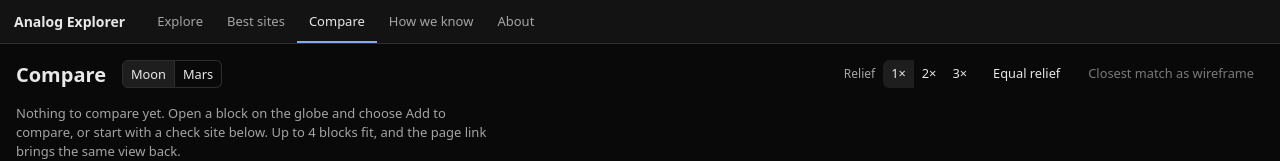
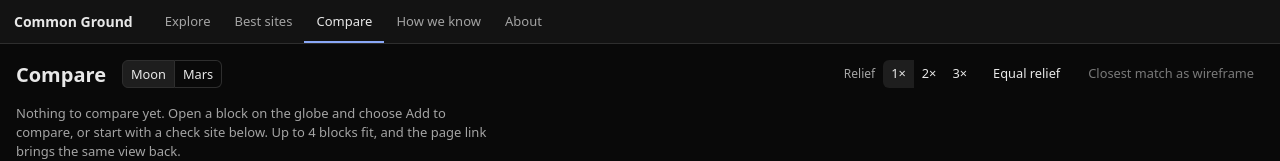
Before and after one commit to jameshou28/common-ground, a Next.js app in the folder web/: page /compare in a window 1280 px wide. Shown: the top 161 px of the page. Built offline with nearby package versions, Linux system fonts and the light colour scheme; no server answers; the database is empty.

Commit message:
chore: rename the app to Common Ground

```diff
--- a/web/src/app/layout.tsx
+++ b/web/src/app/layout.tsx
@@ -6,7 +6,7 @@ import { Providers } from "@/components/shell/providers";
 import { StatusBar } from "@/components/shell/status-bar";
 
 export const metadata: Metadata = {
-  title: { default: "Analog Explorer", template: "%s · Analog Explorer" },
+  title: { default: "Common Ground", template: "%s · Common Ground" },
   description:
     "Click anywhere on Earth and see how much the ground there looks like the Moon or Mars, and why.",
 };
--- a/web/src/components/shell/header.tsx
+++ b/web/src/components/shell/header.tsx
@@ -21,7 +21,7 @@ export function Header({ children }: { children?: React.ReactNode }) {
   return (
     <header className="flex h-11 shrink-0 items-center gap-5 border-b border-line bg-panel pr-3 pl-3.5">
       <Link href="/" className="text-sm font-semibold whitespace-nowrap text-text">
-        Analog Explorer
+        Common Ground
       </Link>
       <nav aria-label="Main" className="flex h-full min-w-0 overflow-x-auto">
         {NAV.map(({ href, label }) => {
--- a/web/src/components/site/export-menu.tsx
+++ b/web/src/components/site/export-menu.tsx
@@ -74,7 +74,7 @@ function Sheet({ tile, name, result: r, match, image }: Props & { image: string
     <article className="field-sheet hidden text-[11px] leading-snug text-black">
       <header className="flex items-baseline justify-between border-b-2 border-black pb-1">
         <h1 className="text-lg font-semibold">{name}</h1>
-        <span>Analog Explorer field sheet · model {r.model_version}</span>
+        <span>Common Ground field sheet · model {r.model_version}</span>
       </header>
       {/* a data url from the canvas, next/image has nothing to optimise */}
       {/* eslint-disable-next-line @next/next/no-img-element */}
--- a/web/src/lib/export.ts
+++ b/web/src/lib/export.ts
@@ -2,7 +2,7 @@ import type { ScoreResult } from "./api";
 import type { Match } from "./regions";
 
 export const CSV_HEADER = ["tile_id", "model_version", "world", "region", "site", "section", "key", "value"];
-const CITE = "Analog Explorer, NASA Space Apps 2026. Cite the tile id and model version with any use of this data.";
+const CITE = "Common Ground, NASA Space Apps 2026. Cite the tile id and model version with any use of this data.";
 
 // rfc 4180: quote every field, double any quotes inside
 const cell = (v: unknown) => `"${String(v ?? "").replace(/"/g, '""')}"`;
```
Also changed, not shown: 1 other file (tests, documents, lock files or other folders).
